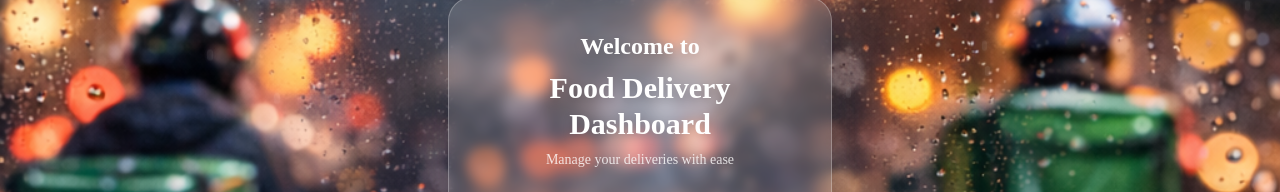
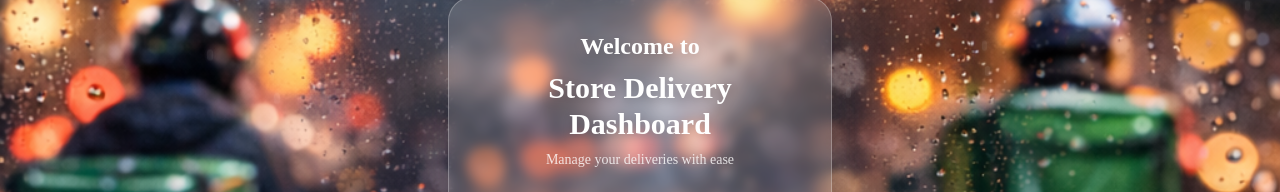
Before and after one commit to johnchiti101-png/store, a Next.js app: page / in a window 1280 px wide. Shown: the part 216-408 px from the top of the page. Built offline with nearby package versions, Linux system fonts and the light colour scheme; no server answers.

Commit message:
feat: rename dashboard to Store Delivery Dashboard in welcome page header

```diff
--- a/components/welcome-page.tsx
+++ b/components/welcome-page.tsx
@@ -39,7 +39,7 @@ export function WelcomePage({ onSignIn, onSignUp }: WelcomePageProps) {
             {/* Header */}
             <div className="text-center space-y-2">
               <h1 className="text-2xl font-bold text-white drop-shadow-lg">Welcome to</h1>
-              <h2 className="text-3xl font-bold text-white drop-shadow-lg">Food Delivery Dashboard</h2>
+              <h2 className="text-3xl font-bold text-white drop-shadow-lg">Store Delivery Dashboard</h2>
               <p className="text-white/80 text-sm mt-2">Manage your deliveries with ease</p>
             </div>
 
```
